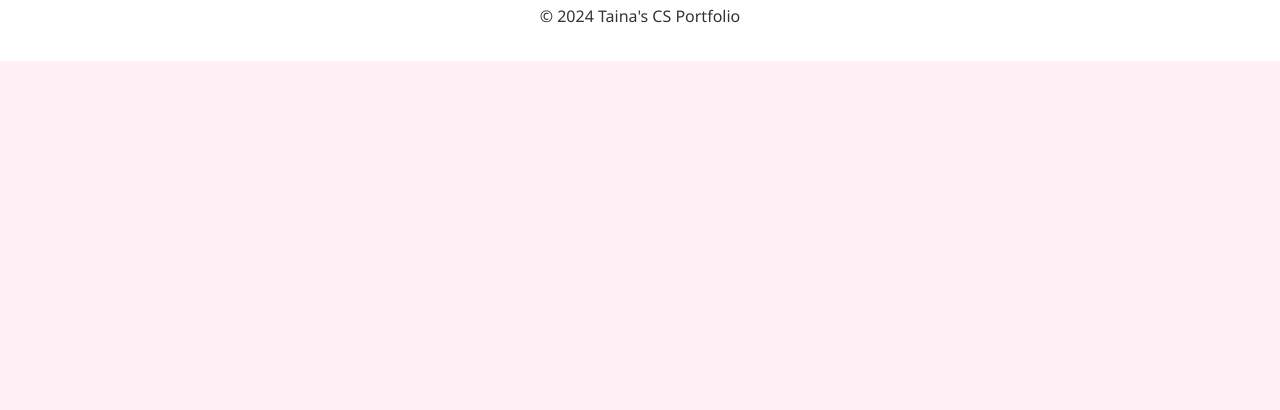
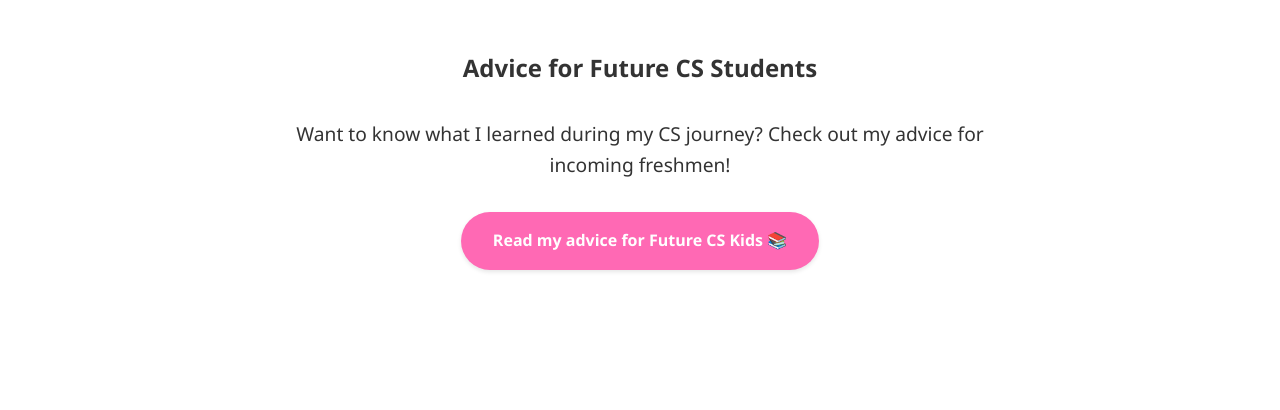
Before and after one commit to taina7/CS-Portfolio1, a plain HTML site: page index.html in a window 1280 px wide. Shown: the part 2093-2503 px from the top of the page. Before the commit the page ends 2154 px from the top, so only its background shows below. Drawn offline with Linux system fonts and the light colour scheme.

Commit message:
Add advice section with link to README

```diff
--- a/index.html
+++ b/index.html
@@ -28,13 +28,14 @@
       <h2>About Me</h2>
       <div class="about-content">
         <div class="about-text">
-          <p>Hi! I'm Taina, a senior at IN-Tech Academy passionate about Computer Science and technology. My journey in CS has been an exciting exploration of problem-solving and creativity.</p>
+          <p>Hi! I'm Taina, and I'm a senior at IN-Tech Academy. I've been in Computer Science for all four years of high school, and I wouldn't have traded it for the world. I'm passionate about CS and technology, and my journey has been an exciting exploration filled with problem-solving and creativity.
+          </p>
 
           <h3>My CS Journey</h3>
-          <p>I chose Computer Science because [Your reason here]. Throughout my high school years, my perspective on CS has evolved from [initial thoughts] to [current understanding].</p>
+          <p>I chose Computer Science because I enjoy the challenge of problem-solving and the creativity that comes with coding. Over the course of high school, my view of CS has grown from seeing it as a difficult and intimidating subject to gaining a deeper understanding of code and learning how to overcome challenges with confidence.</p>
 
           <h3>Future Plans</h3>
-          <p>After graduation, I plan to [Your plans here]. I'm excited to continue learning and growing in the field of technology.</p>
+          <p>After graduation, I plan to go to SUNY Purchase College to study Communications and Journalism. I'm excited to continue learning and growing in the field of technology.</p>
         </div>
       </div>
     </div>
@@ -89,6 +90,18 @@
     </div>
   </section>
 
+  <section id="advice" class="advice-section">
+    <div class="container">
+      <h2>Advice for Future CS Students</h2>
+      <div class="advice-content">
+        <p>Want to know what I learned during my CS journey? Check out my advice for incoming freshmen!</p>
+        <a href="https://github.com/taina7/CS-Portfolio1/blob/main/README.md" target="_blank" class="advice-button">
+          Read my advice for Future CS Kids 📚
+        </a>
+      </div>
+    </div>
+  </section>
+
   <footer>
     <div class="container">
       <div class="social-links">
--- a/style.css
+++ b/style.css
@@ -168,6 +168,43 @@ footer {
     color: var(--secondary-color);
 }
 
+/* Advice Section */
+.advice-section {
+    padding: 5rem 0;
+    background-color: white;
+    text-align: center;
+}
+
+.advice-content {
+    max-width: 800px;
+    margin: 0 auto;
+    padding: 2rem;
+}
+
+.advice-content p {
+    font-size: 1.2rem;
+    margin-bottom: 2rem;
+    color: var(--text-color);
+}
+
+.advice-button {
+    display: inline-block;
+    background-color: var(--primary-color);
+    color: white;
+    padding: 1rem 2rem;
+    border-radius: 30px;
+    text-decoration: none;
+    font-weight: bold;
+    transition: all 0.3s ease;
+    box-shadow: 0 2px 4px rgba(0,0,0,0.1);
+}
+
+.advice-button:hover {
+    transform: translateY(-3px);
+    box-shadow: 0 4px 8px rgba(0,0,0,0.2);
+    background-color: var(--secondary-color);
+}
+
 /* Responsive Design */
 @media (max-width: 768px) {
     .hero-content h1 {
```
